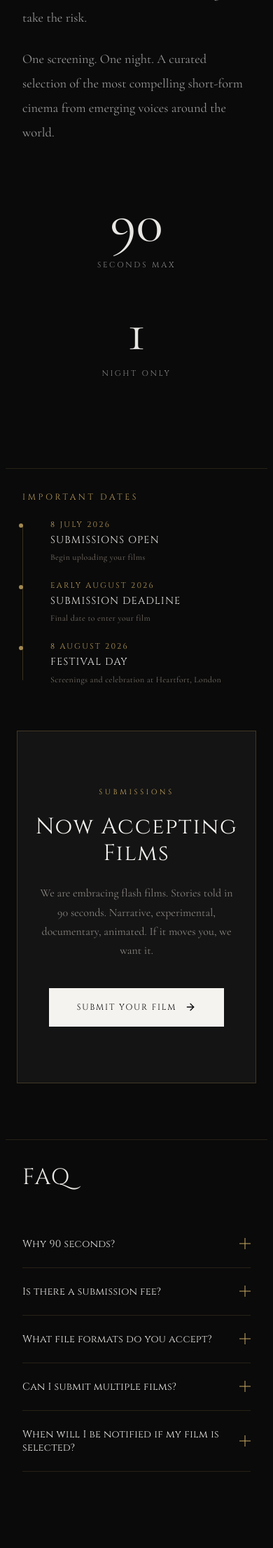
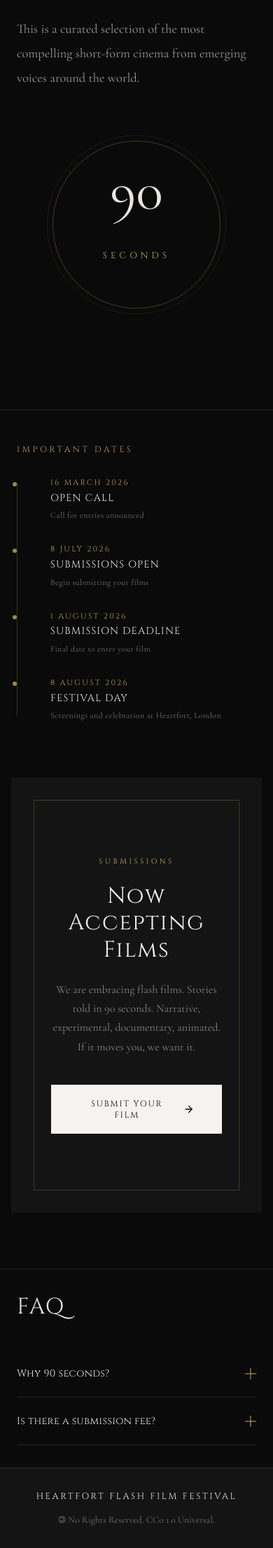
Before and after one commit to sirodoht/filmfestival, a Django app: page / in a window 390 px wide. Shown: the part 1281-3493 px from the top of the page at 70% size. Before the commit the page ends 3384 px from the top, so only its background shows below. Run offline with Django 5.2, Linux system fonts and the light colour scheme.

Commit message:
feat: update homepage content and styling
- Update festival info section with HFFF branding and simplified stats
- Add Open Call date to timeline (16 March 2026)
- Simplify FAQ section to two key questions
- Add footer with CC0 license notice
- Improve responsive styling for timeline and submissions sections

```diff
--- a/main/templates/main/index.html
+++ b/main/templates/main/index.html
@@ -20,20 +20,24 @@
 
     <div class="festival-info">
         <div class="festival-info-inner">
-            <h2 class="festival-info-title">The Festival</h2>
+            <h2 class="festival-info-title">About</h2>
             <div class="festival-info-content">
                 <div class="festival-info-text">
-                    <p>Heartfort began with a simple belief: great stories don't need hours to resonate. They need truth, vision, and someone willing to take the risk.</p>
-                    <p>One screening. One night. A curated selection of the most compelling short-form cinema from emerging voices around the world.</p>
+                    <p>
+                        HFFF began with a simple belief: great stories don’t need hours to resonate.
+                        They need truth, vision, and someone willing to take the risk.
+                    </p>
+                    <p>
+                        This is a curated selection of the most compelling short-form cinema
+                        from emerging voices around the world.
+                    </p>
                 </div>
                 <div class="festival-stats">
-                    <div class="stat">
+                    <div class="stat stat-timer">
+                        <div class="timer-ring">
                             <div class="stat-number">90</div>
-                        <div class="stat-label">Seconds Max</div>
+                            <div class="stat-label">Seconds</div>
                         </div>
-                    <div class="stat">
-                        <div class="stat-number">1</div>
-                        <div class="stat-label">Night Only</div>
                     </div>
                 </div>
             </div>
@@ -47,14 +51,21 @@
             <div class="timeline">
                 <div class="timeline-item">
                     <div class="timeline-dot"></div>
-                    <div class="timeline-date">8 July 2026</div>
-                    <div class="timeline-title">Submissions Open</div>
-                    <div class="timeline-description">Begin uploading your films</div>
+                    <div class="timeline-date">16 March 2026</div>
+                    <div class="timeline-title">Open Call</div>
+                    <div class="timeline-description">Call for entries announced</div>
                 </div>
 
                 <div class="timeline-item">
                     <div class="timeline-dot"></div>
-                    <div class="timeline-date">Early August 2026</div>
+                    <div class="timeline-date">8 July 2026</div>
+                    <div class="timeline-title">Submissions Open</div>
+                    <div class="timeline-description">Begin submitting your films</div>
+                </div>
+
+                <div class="timeline-item">
+                    <div class="timeline-dot"></div>
+                    <div class="timeline-date">1 August 2026</div>
                     <div class="timeline-title">Submission Deadline</div>
                     <div class="timeline-description">Final date to enter your film</div>
                 </div>
@@ -71,10 +82,12 @@
 
     <div class="submissions-section">
         <div class="submissions-inner">
+            <div class="submissions-content">
                 <div class="submissions-label">Submissions</div>
                 <h2 class="submissions-title">Now Accepting Films</h2>
                 <p class="submissions-description">
-                We are embracing flash films. Stories told in 90 seconds. Narrative, experimental, documentary, animated. If it moves you, we want it.
+                    We are embracing flash films. Stories told in 90 seconds. Narrative,
+                    experimental, documentary, animated. If it moves you, we want it.
                 </p>
                 <a href="{% url 'main:submit' %}" class="submissions-button">
                     Submit Your Film
@@ -83,6 +96,7 @@
                         <polyline points="12 5 19 12 12 19"></polyline>
                     </svg>
                 </a>
+            </div>
         </div>
     </div>
 
@@ -100,7 +114,12 @@
                     </div>
                     <div class="faq-answer">
                         <div class="faq-answer-inner">
-                            <p class="faq-answer-text">The 90-second constraint forces filmmakers to distill their stories to their absolute essence. Every frame must earn its place. This format celebrates the power of brevity and creative constraint in storytelling.                            </p>
+                            <p class="faq-answer-text">
+                                The 90-second constraint forces filmmakers to distill their stories
+                                to their absolute essence. Every frame must earn its place. This
+                                format celebrates the power of brevity and creative constraint in
+                                storytelling.
+                            </p>
                         </div>
                     </div>
                 </div>
@@ -112,46 +131,14 @@
                     </div>
                     <div class="faq-answer">
                         <div class="faq-answer-inner">
-                            <p class="faq-answer-text">Yes, there is a modest submission fee to cover administrative costs and ensure serious entries. Early bird submissions receive a discounted rate. Fee waivers are available for filmmakers facing financial hardship.                            </p>
+                            <p class="faq-answer-text">
+                                No, submission is completely free. We believe great films should
+                                be judged on their merit, not on your budget.
+                            </p>
                         </div>
                     </div>
                 </div>
 
-                <div class="faq-item">
-                    <div class="faq-question">
-                        <h3 class="faq-question-text">What file formats do you accept?</h3>
-                        <span class="faq-icon"></span>
-                    </div>
-                    <div class="faq-answer">
-                        <div class="faq-answer-inner">
-                            <p class="faq-answer-text">We accept MP4, MOV, and AVI formats. Films should be submitted in 1080p resolution minimum. Files must not exceed 2GB in size.                            </p>
-                        </div>
-                    </div>
-                </div>
-
-                <div class="faq-item">
-                    <div class="faq-question">
-                        <h3 class="faq-question-text">Can I submit multiple films?</h3>
-                        <span class="faq-icon"></span>
-                    </div>
-                    <div class="faq-answer">
-                        <div class="faq-answer-inner">
-                            <p class="faq-answer-text">Yes, you may submit multiple films. Each submission requires a separate entry fee. However, each filmmaker can only have one film selected for the festival screening.                            </p>
-                        </div>
-                    </div>
-                </div>
-
-                <div class="faq-item">
-                    <div class="faq-question">
-                        <h3 class="faq-question-text">When will I be notified if my film is selected?</h3>
-                        <span class="faq-icon"></span>
-                    </div>
-                    <div class="faq-answer">
-                        <div class="faq-answer-inner">
-                            <p class="faq-answer-text">Selected filmmakers will be notified by email within one week of the submission deadline. All entrants will receive confirmation of their submission status.                            </p>
-                        </div>
-                    </div>
-                </div>
             </div>
         </div>
     </div>
--- a/main/templates/main/layout.html
+++ b/main/templates/main/layout.html
@@ -7,6 +7,7 @@
     <link href="https://fonts.bunny.net/css2?family=Cinzel:wght@400;600&family=Cormorant+Garamond:wght@400;500&display=swap" rel="stylesheet">
     <style>
         body {
+            margin: 0;
             font-family: 'Cinzel', serif;
             font-weight: 400;
             background: #0a0a0a;
@@ -375,7 +376,7 @@
             font-size: clamp(5rem, 12vw, 8rem);
             color: #e8e6e3;
             line-height: 1;
-            margin-bottom: 0.75rem;
+            margin-bottom: 2rem;
             font-weight: 300;
         }
 
@@ -386,6 +387,68 @@
             text-transform: uppercase;
         }
 
+        .stat-timer {
+            display: flex;
+            justify-content: center;
+            align-items: center;
+        }
+
+        .timer-ring {
+            position: relative;
+            width: 280px;
+            height: 280px;
+            display: flex;
+            flex-direction: column;
+            justify-content: center;
+            align-items: center;
+        }
+        @media (max-width: 768px) {
+            .timer-ring {
+                width: 240px;
+                height: 240px;
+            }
+        }
+
+        .timer-ring::before {
+            content: '';
+            position: absolute;
+            top: 0;
+            left: 0;
+            right: 0;
+            bottom: 0;
+            border: 1px solid rgba(201, 169, 98, 0.3);
+            border-radius: 50%;
+        }
+
+        .timer-ring::after {
+            content: '';
+            position: absolute;
+            top: -8px;
+            left: -8px;
+            right: -8px;
+            bottom: -8px;
+            border: 1px solid rgba(201, 169, 98, 0.1);
+            border-radius: 50%;
+        }
+
+        .stat-timer .stat-number {
+            font-size: clamp(6rem, 14vw, 10rem);
+            margin-bottom: 0.5rem;
+            font-weight: 300;
+            transform: translateY(-36px);
+        }
+        @media (max-width: 768px) {
+            .stat-timer .stat-number {
+                font-size: clamp(5rem, 12vw, 8rem);
+            }
+        }
+
+        .stat-timer .stat-label {
+            font-size: 0.8rem;
+            letter-spacing: 0.4em;
+            color: #c9a962;
+        }
+
         @media (max-width: 768px) {
             .festival-info {
                 padding: 5rem 0;
@@ -394,19 +457,24 @@
 
         /* Important Dates Section */
         .important-dates-section {
-            margin-top: 3rem;
-            padding: 2rem 0;
+            margin-top: 6rem;
+            padding: 4rem 0;
             border-top: 1px solid rgba(201, 169, 98, 0.15);
             text-align: left;
             width: 100%;
         }
+        @media (max-width: 768px) {
+            .important-dates-section {
+                margin-top: 4rem;
+                padding: 3rem 0;
+            }
+        }
 
         .important-dates-inner {
-            max-width: 1200px;
+            max-width: 500px;
             margin: 0 auto;
             padding: 0 3rem;
         }
-
         @media (max-width: 768px) {
             .important-dates-inner {
                 padding: 0 1.5rem;
@@ -417,19 +485,23 @@
             font-size: 0.75rem;
             letter-spacing: 0.3em;
             color: #c9a962;
-            margin-bottom: 1.5rem;
+            margin-bottom: 2.5rem;
             text-transform: uppercase;
             opacity: 0.9;
+        }
+        @media (max-width: 768px) {
+            .important-dates-label {
+                margin-bottom: 2rem;
+            }
         }
 
         .timeline {
             position: relative;
-            padding-left: 1.5rem;
+            padding-left: 2rem;
         }
-
         @media (max-width: 768px) {
             .timeline {
-                padding-left: 1rem;
+                padding-left: 1.25rem;
             }
         }
 
@@ -445,14 +517,13 @@
 
         .timeline-item {
             position: relative;
-            padding-bottom: 2rem;
-            padding-left: 2rem;
+            padding-bottom: 2.5rem;
+            padding-left: 2.5rem;
         }
-
         @media (max-width: 768px) {
             .timeline-item {
-                padding-left: 1.5rem;
-                padding-bottom: 1.5rem;
+                padding-left: 1.75rem;
+                padding-bottom: 2rem;
             }
         }
 
@@ -462,7 +533,7 @@
 
         .timeline-dot {
             position: absolute;
-            left: -1.9rem;
+            left: -2.35rem;
             top: 0.35rem;
             width: 7px;
             height: 7px;
@@ -470,10 +541,9 @@
             border-radius: 50%;
             opacity: 0.8;
         }
-
         @media (max-width: 768px) {
             .timeline-dot {
-                left: -1.3rem;
+                left: -1.6rem;
                 top: 0.4rem;
                 width: 6px;
                 height: 6px;
@@ -520,8 +590,6 @@
 
         /* Submissions Section */
         .submissions-section {
-            margin: 3rem 2rem;
-            border: 1px solid rgba(201, 169, 98, 0.25);
             text-align: center;
             background: #141414;
         }
@@ -532,12 +600,17 @@
         }
 
         .submissions-inner {
+            margin: 2rem 2rem;
+            border: 1px solid rgba(201, 169, 98, 0.25);
+        }
+
+        .submissions-content {
             max-width: 700px;
             margin: 0 auto;
             padding: 20rem 2rem;
         }
         @media (max-width: 768px) {
-            .submissions-inner {
+            .submissions-content {
                 padding: 5rem 1.5rem;
             }
         }
@@ -743,6 +816,46 @@
                 font-size: 0.85rem;
             }
         }
+
+        /* Footer */
+        .footer {
+            width: 100%;
+            background: #141414;
+            padding: 3rem 0;
+            border-top: 1px solid rgba(201, 169, 98, 0.15);
+        }
+        @media (max-width: 768px) {
+            .footer {
+                padding: 2rem 0;
+            }
+        }
+
+        .footer-inner {
+            max-width: 1200px;
+            margin: 0 auto;
+            padding: 0 3rem;
+            text-align: center;
+        }
+
+        @media (max-width: 768px) {
+            .footer-inner {
+                padding: 0 1.5rem;
+            }
+        }
+
+        .footer-logo {
+            font-size: 0.8rem;
+            letter-spacing: 0.2em;
+            color: #e8e6e3;
+            text-transform: uppercase;
+            margin-bottom: 1rem;
+        }
+
+        .footer-copyright {
+            font-family: 'Cormorant Garamond', serif;
+            font-size: 0.85rem;
+            color: #7a7269;
+        }
     </style>
 </head>
 <body>
@@ -759,6 +872,13 @@
         {% endblock content %}
     </main>
 
+    <footer class="footer">
+        <div class="footer-inner">
+            <div class="footer-logo">Heartfort Flash Film Festival</div>
+            <div class="footer-copyright">🄯 No Rights Reserved. CC0 1.0 Universal.</div>
+        </div>
+    </footer>
+
     {% block scripts %}
     {% endblock scripts %}
 </body>
```
Lines whose indentation alone changed are shown as unchanged.
